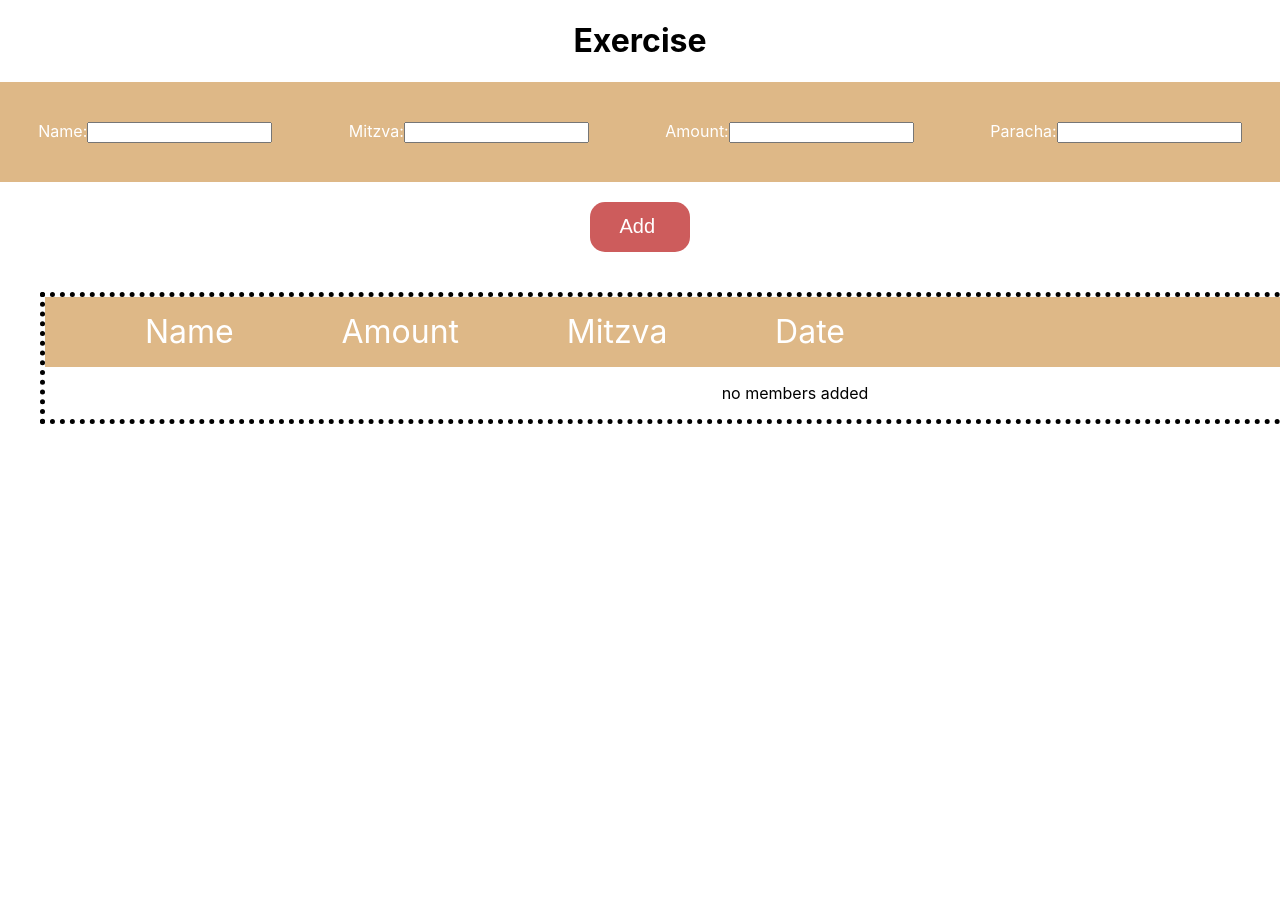
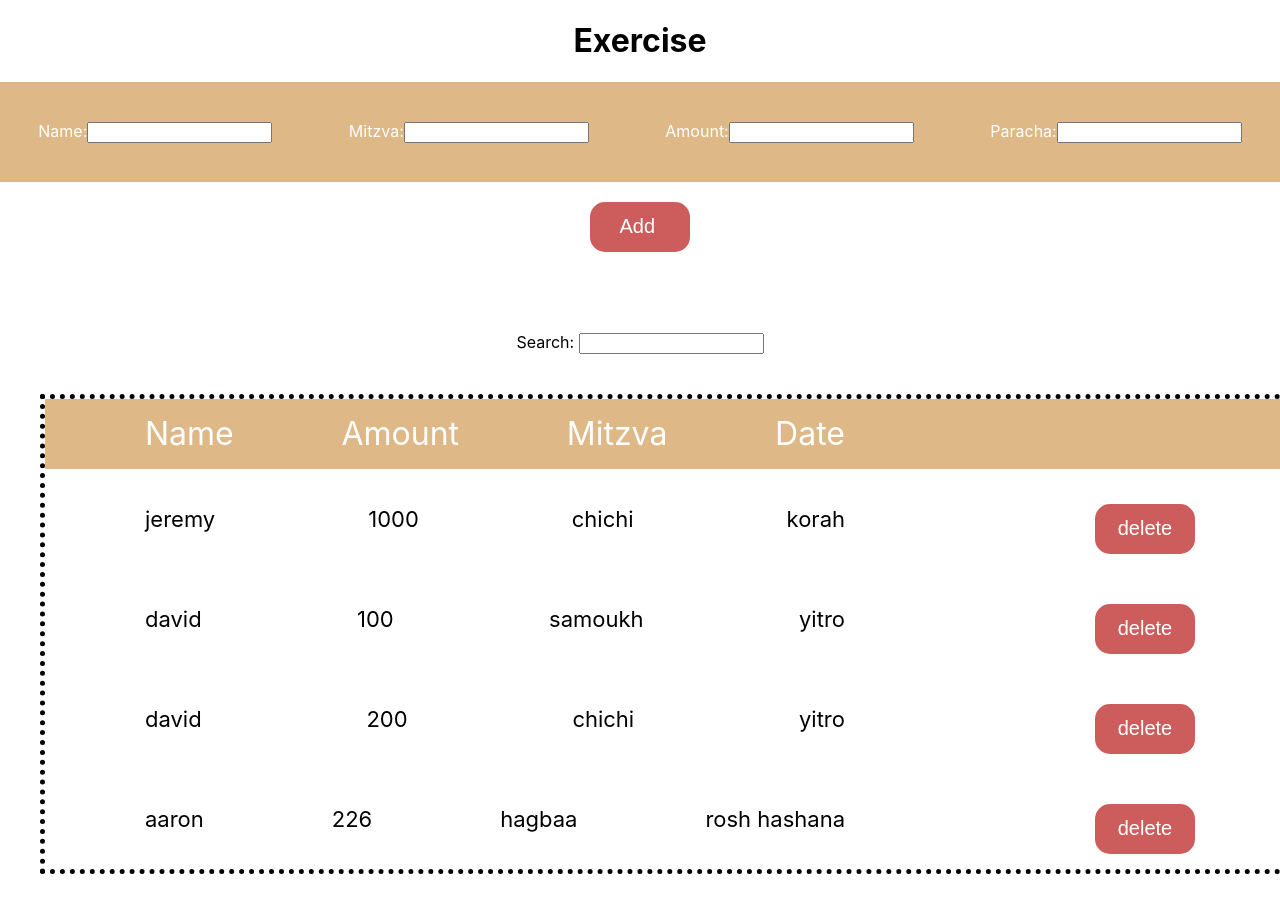
Before and after one commit to schmem55/Crud-Reactjs, a React (Create React App) app: page / in a window 1280 px wide. Shown: the top 912 px of the page. Before the commit the page ends 800 px from the top, so only its background shows below. Built offline with nearby package versions, Linux system fonts and the light colour scheme.

Commit message:
filter integrated

```diff
--- a/src/Components/Input/Input.js
+++ b/src/Components/Input/Input.js
@@ -1,23 +1,51 @@
 import React, { useState } from 'react';
-import DatePicker from 'react-datepicker'
 import './input.css';
 
+var displayedMembers = [{
+  id:"1",
+  name:"jeremy",
+  amount:"1000",
+  mitzva:"chichi",
+  date:"korah"
+},
+{
+  id:"2",
+  name:"david",
+  amount:"100",
+  mitzva:"samoukh",
+  date:"yitro"
+},
+{
+  id:"3",
+  name:"david",
+  amount:"200",
+  mitzva:"chichi",
+  date:"yitro"
+},
+{
+  id:"4",
+  name:"aaron",
+  amount:"226",
+  mitzva:"hagbaa",
+  date:"rosh hashana"
+}]
+
 export default function Input(props) {
-  const [members,setMembers] = useState([])
+  const [members,setMembers] = useState(displayedMembers)
 
   const [name,setName] = useState()
   const [amount,setAmount] = useState()
   const [mitzva,setMitzva] = useState()
   const [date,setDate] = useState()
 
-
+  const [nameToSearch,setNameToSearch] = useState()
   const [isUpdating,setIsUpdating] = useState(false)
   const [memberToUpdate,setMemberToUpdate]=useState({
     id:"",
     name:"",
     amount:"",
     mitzva:"",
-    date:"'"
+    date:""
   })
 
   async function handleSubmit(e){
@@ -32,6 +60,7 @@ export default function Input(props) {
       date:date
     }
     await setMembers(prevState=>[...members,newMember])
+    displayedMembers.push(newMember)
     setName('')
     setAmount('')
     setMitzva('')
@@ -39,7 +68,9 @@ export default function Input(props) {
   }
 
   function deleteMember (id){
-    setMembers(members.filter((member)=>member.id !== id))
+    const result = displayedMembers.filter((member)=>member.id !== id)
+    setMembers(result)
+    displayedMembers = result
   }
 
   function updateMember(id){
@@ -66,7 +97,9 @@ export default function Input(props) {
       date:memberToUpdate.date
     }
 
-    await setMembers(members.map((member)=>(member.id === newMember.id? newMember:member)))
+    const result = displayedMembers.map((member)=>(member.id === newMember.id? newMember:member))
+    await setMembers(result)
+    displayedMembers = result
     setName('')
     setAmount('')
     setMitzva('')
@@ -74,6 +107,12 @@ export default function Input(props) {
     setIsUpdating(prevState=>false)
   }
 
+  function searchForName(input){
+    setNameToSearch(input)
+    const result = displayedMembers.filter((member)=>member.name.includes(input))
+    console.log(input)
+    setMembers(result)
+  }
   return (
     <div>
       <h1>Exercise</h1>
@@ -101,6 +140,9 @@ export default function Input(props) {
             <input className="Add"type="submit" value="Add " />
           </form>
 
+       <div className="Search">
+        Search: <input value={nameToSearch?nameToSearch:''} onChange={e=>searchForName(e.target.value)}/>
+       </div>
       <div className="Members">
 
         <div className="Title">
--- a/src/Components/Input/input.css
+++ b/src/Components/Input/input.css
@@ -6,6 +6,9 @@
     align-items: center;
     color: white;
 
+}
+.Search{
+    margin-top: 80px;
 }
 .Members{
     width: 1500px;
```
